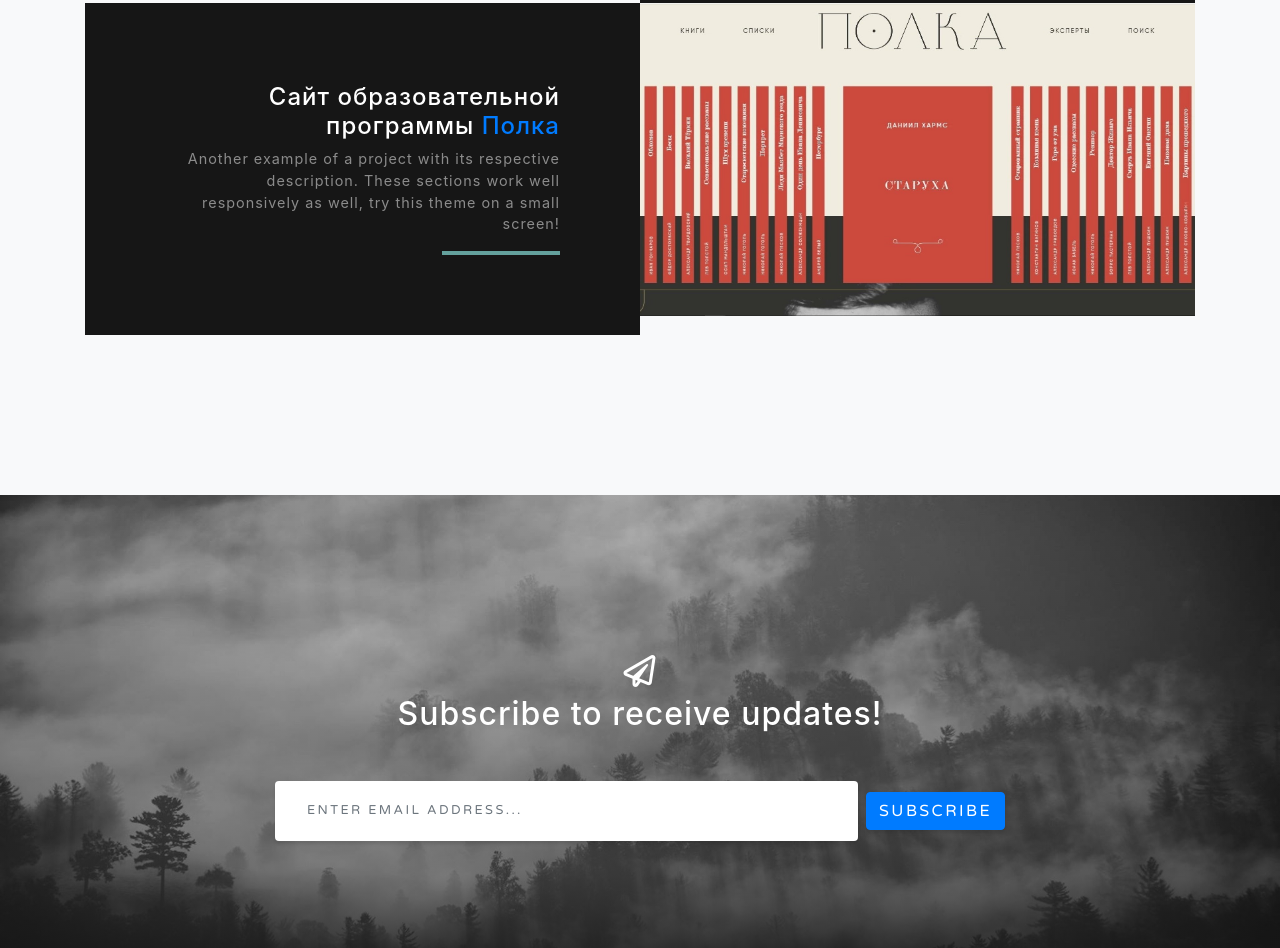
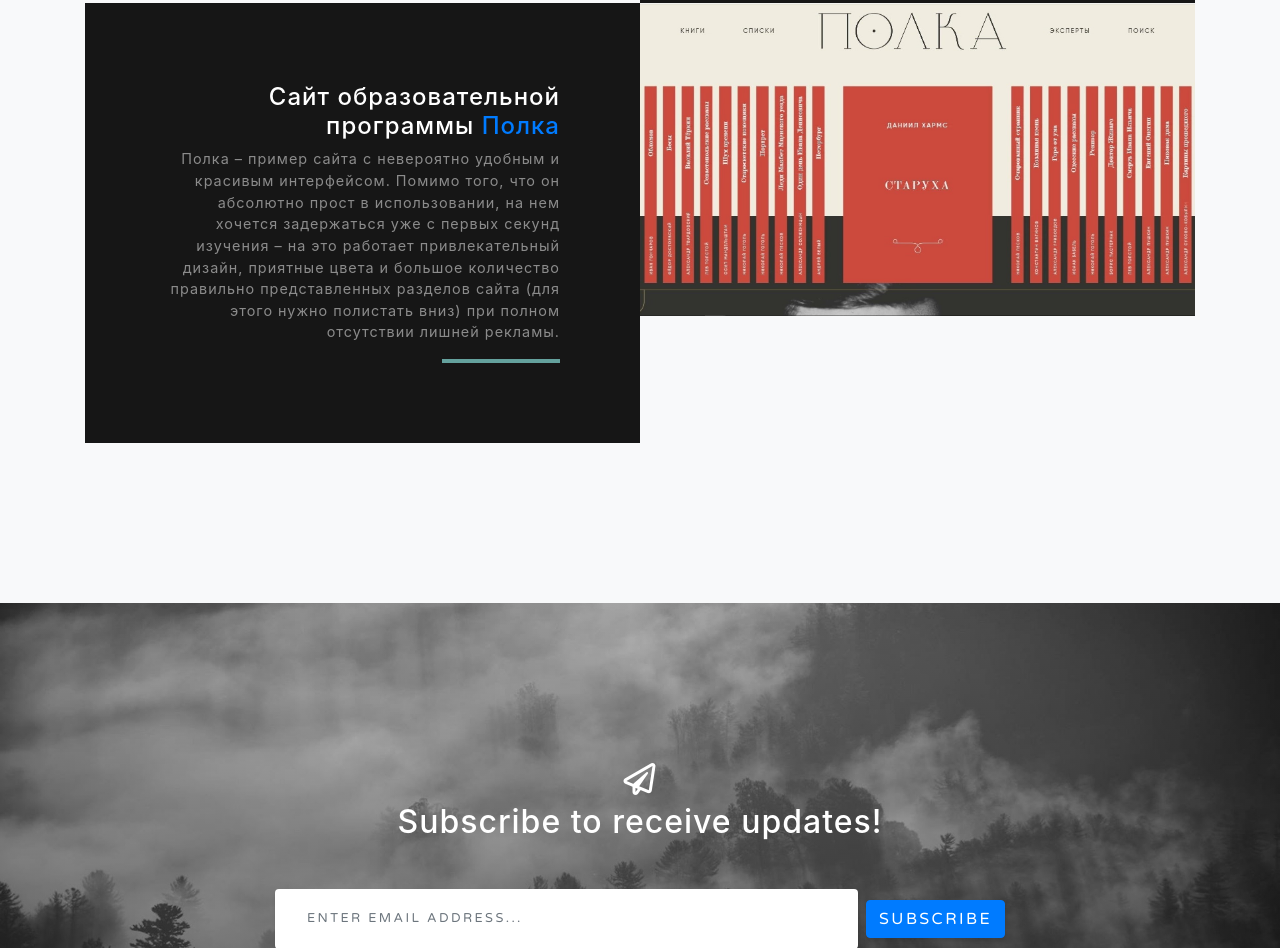
Before and after one commit to verasayapina/sayvera, a website with bundled scripts: page index.html in a window 1280 px wide. Shown: the part 3000-3948 px from the top of the page. Built offline with nearby package versions, Linux system fonts and the light colour scheme.

Commit message:
Update index.html

```diff
--- a/index.html
+++ b/index.html
@@ -119,7 +119,7 @@
               <div class="d-flex h-100">
                 <div class="project-text w-100 my-auto text-center text-lg-right">
                   <h4 class="text-white">Сайт образовательной программы <a href="https://polka.academy/">Полка</a></h4>
-                  <p class="mb-0 text-white-50">Another example of a project with its respective description. These sections work well responsively as well, try this theme on a small screen!</p>
+                  <p class="mb-0 text-white-50">Полка – пример сайта с невероятно удобным и красивым интерфейсом. Помимо того, что он абсолютно прост в использовании, на нем хочется задержаться уже с первых секунд изучения – на это работает привлекательный дизайн, приятные цвета и большое количество правильно представленных разделов сайта (для этого нужно полистать вниз) при полном отсутствии лишней рекламы. </p>
                   <hr class="d-none d-lg-block mb-0 mr-0">
                 </div>
               </div>
```
